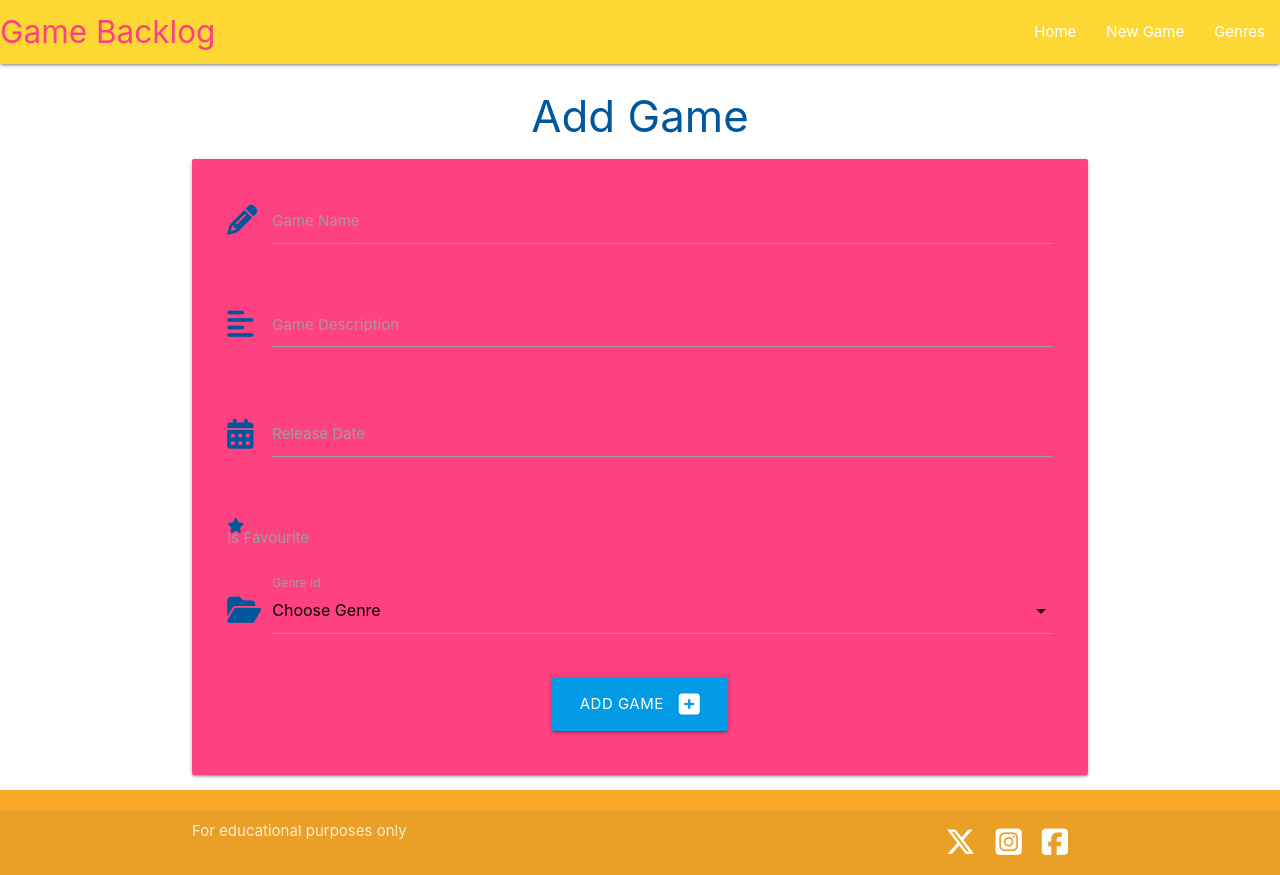
After one commit to Travyssm/game-backlog-p, a Flask app: page /add_game in a window 1280 px wide. The commit adds this page. Run offline with Flask 3, Linux system fonts and the light colour scheme; some libraries are stand-ins or nearby versions.

Commit message:
added functionality to add new games to genre

```diff
--- a/gamebacklog/models.py
+++ b/gamebacklog/models.py
@@ -12,10 +12,11 @@ class Game(db.Model):
     id = db.Column(db.Integer, primary_key=True)
     game_name = db.Column(db.String(50), unique=True, nullable=False)
     game_description = db.Column(db.Text, nullable=False)
+    is_favourite = db.Column(db.Boolean, default=False, nullable=False)
     release_date = db.Column(db.Date, nullable=False)
     genre_id = db.Column(db.Integer, db.ForeignKey("genre.id", ondelete="CASCADE"), nullable=False)
 
     def __repr__(self):
         return "#{0} - Game: {1} | Release: {2}".format(
-            self.id, self.game_name, self.release_date
+            self.id, self.game_name, self.is_favourite
         )
--- a/gamebacklog/routes.py
+++ b/gamebacklog/routes.py
@@ -38,3 +38,20 @@ def delete_genre(genre_id):
     db.session.delete(genre)
     db.session.commit()
     return redirect(url_for("genres"))
+
+
+@app.route("/add_game", methods=["GET", "POST"])
+def add_game():
+    genres = list(Genre.query.order_by(Genre.genre_name).all())
+    if request.method == "POST":
+        game = Game(
+        game_name=request.form.get("game_name"),
+        game_description=request.form.get("game_description"),
+        is_favourite=bool(True if request.form.get("is_favourite") else False),
+        release_date=request.form.get("release_date"),
+        genre_id=request.form.get("genre_id")
+        )
+        db.session.add(game)
+        db.session.commit()
+        return redirect(url_for("home"))
+    return render_template("add_game.html", genres=genres)
--- a/gamebacklog/static/js/script.js
+++ b/gamebacklog/static/js/script.js
@@ -8,4 +8,15 @@ document.addEventListener('DOMContentLoaded', function() {
     M.Modal.init(modals, {
         opacity: 0.5
     });
+
+    // datepicker initialisation
+    let datepicker = document.querySelectorAll('.datepicker');
+    M.Datepicker.init(datepicker, {
+        format: "dd mmmm, yyyy",
+        i18n: {done: "Select"}
+    });
+
+    // select initialisation
+    let selects = document.querySelectorAll('select');
+    M.FormSelect.init(selects);
 });
--- /dev/null
+++ b/gamebacklog/templates/add_game.html
@@ -0,0 +1,68 @@
+{% extends "base.html" %}
+{% block content %}
+
+<h3 class="light-blue-text text-darken-4 center-align">Add Game</h3>
+
+<div class="row card-panel pink accent-2">
+    <form class="col s12" method="POST" action="{{ url_for('add_game') }}">
+        <!-- game_name -->
+        <div class="row">
+            <div class="input-field col s12">
+                <i class="fas fa-pencil-alt prefix light-blue-text text-darken-4"></i>
+                <input id="game_name" name="game_name" minlength="2" maxlength="50" type="text" class="validate" required>
+                <label for="game_name">Game Name</label>
+            </div>
+        </div>
+        <!-- game_description -->
+        <div class="row">
+            <div class="input-field col s12">
+                <i class="fas fa-align-left prefix light-blue-text text-darken-4"></i>
+                <textarea id="game_description" name="game_description" minlength="5" maxlength="200"
+                    type="text" class=" materialize-textarea validate" required></textarea>
+                <label for="game_description">Game Description</label>
+            </div>
+        </div>
+        <!-- release_date -->
+        <div class="row">
+            <div class="input-field col s12">
+                <i class="fas fa-calendar-alt prefix light-blue-text text-darken-4"></i>
+                <input id="release_date" name="release_date" type="text" class="datepicker validate" required>
+                <label for="release_date">Release Date</label>
+            </div>
+        </div>
+        <!-- is_favourite -->
+        <div class="row">
+            <div class="input-field col s12">
+                <i class="fa-solid fa-star light-blue-text text-darken-4"></i>
+                <label for="is_favourite">
+                    <input id="is_favourite" name="is_favourite" type="checkbox">
+                    <span class="lever"></span>
+                    Is Favourite
+                </label>
+            </div>
+        </div>
+        <!-- genre_id -->
+        <div class="row">
+            <div class="input-field col s12">
+                <i class="fas fa-folder-open prefix light-blue-text text-darken-4"></i>
+                <select name="genre_id" id="genre_id" class="validate" required>
+                    <option value="" disabled selected>Choose Genre</option>
+                    {% for genre in genres %}
+                        <option value="{{ genre.id }}">{{ genre.genre_name }}</option>
+                    {% endfor %}
+                </select>
+                <label for="genre_id">Genre Id</label>
+            </div>
+        </div>
+        <!-- submit button -->
+        <div class="row">
+            <div class="col s12 center-align">
+                <button type="submit" class="btn-large light-blue darken-1">
+                    Add Game <i class="fas fa-plus-square right"></i>
+                </button>
+            </div>
+        </div>
+    </form>
+</div>
+
+{% endblock %}
--- a/gamebacklog/templates/base.html
+++ b/gamebacklog/templates/base.html
@@ -17,7 +17,7 @@
               <a href="#" data-target="mobile-demo" class="sidenav-trigger"><i class="fas fa-bars"></i></a>
               <ul class="right hide-on-med-and-down">
                 <li><a href="{{ url_for('home') }}">Home</a></li>
-                <li><a href="">New Game</a></li>
+                <li><a href="{{ url_for('add_game') }}">New Game</a></li>
                 <li><a href="{{ url_for('genres') }}">Genres</a></li>
               </ul>
             </div>
@@ -26,7 +26,7 @@
           <!-- mobile sidenav -->
           <ul class="sidenav" id="mobile-demo">
             <li><a href="{{ url_for('home') }}">Home</a></li>
-            <li><a href="">New Game</a></li>
+            <li><a href="{{ url_for('add_game') }}">New Game</a></li>
             <li><a href="{{ url_for('genres') }}">Genres</a></li>
           </ul>
     </header>
```
Also changed, not shown: gamebacklog/templates/games.html (+7 -0 lines).
